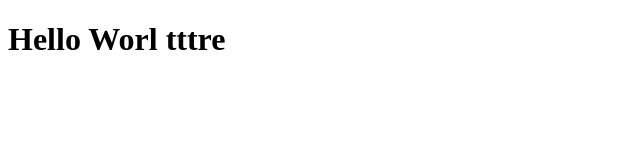
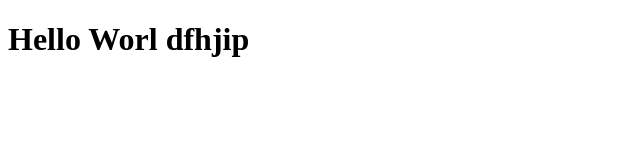
Before and after one commit to U2B-code/learn-git, a plain HTML site: page index.html in a window 1280 px wide. Shown: the full height of the page, 0-640 px from the left. Drawn offline with Linux system fonts and the light colour scheme.

Commit message:
update index

```diff
--- a/index.html
+++ b/index.html
@@ -6,6 +6,6 @@
     <title>git-hyb</title>
 </head>
 <body>
-    <h1>Hello Worl tttre</h1>
+    <h1>Hello Worl dfhjip</h1>
 </body>
 </html>
```
